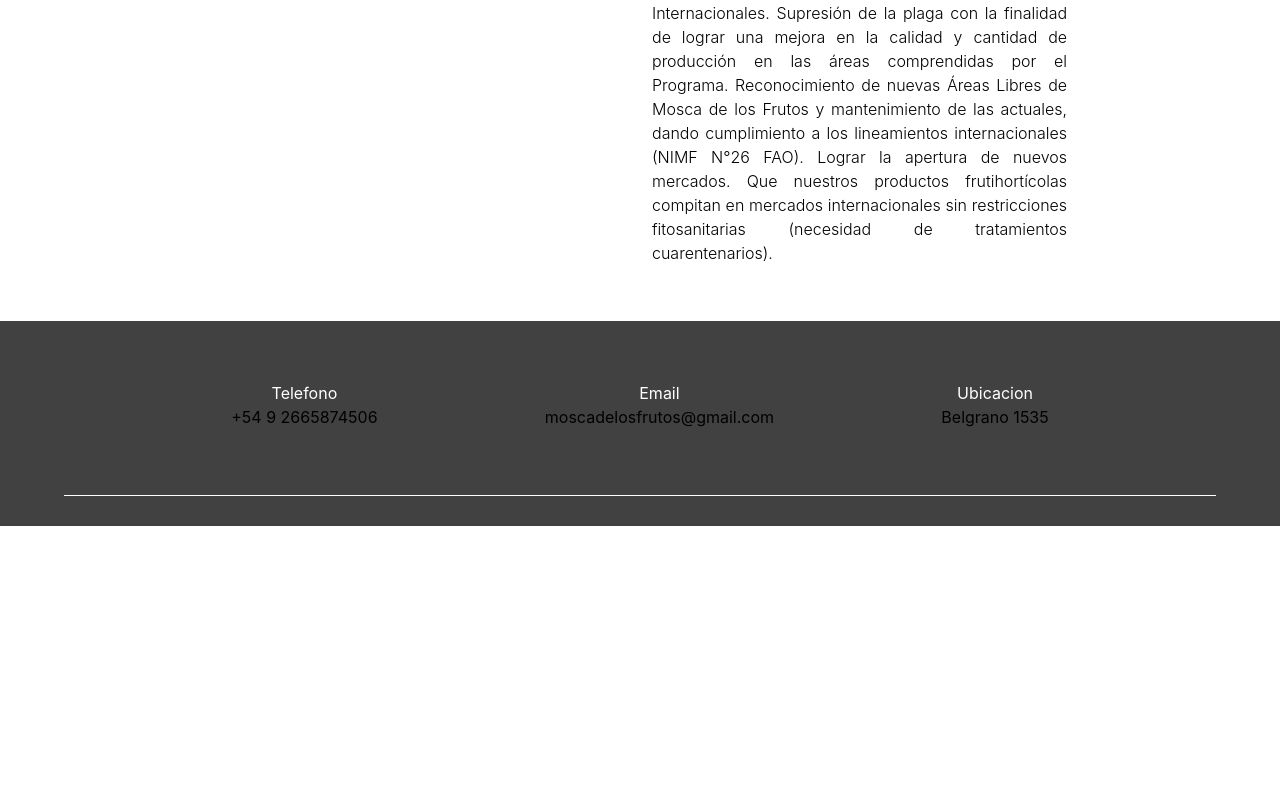
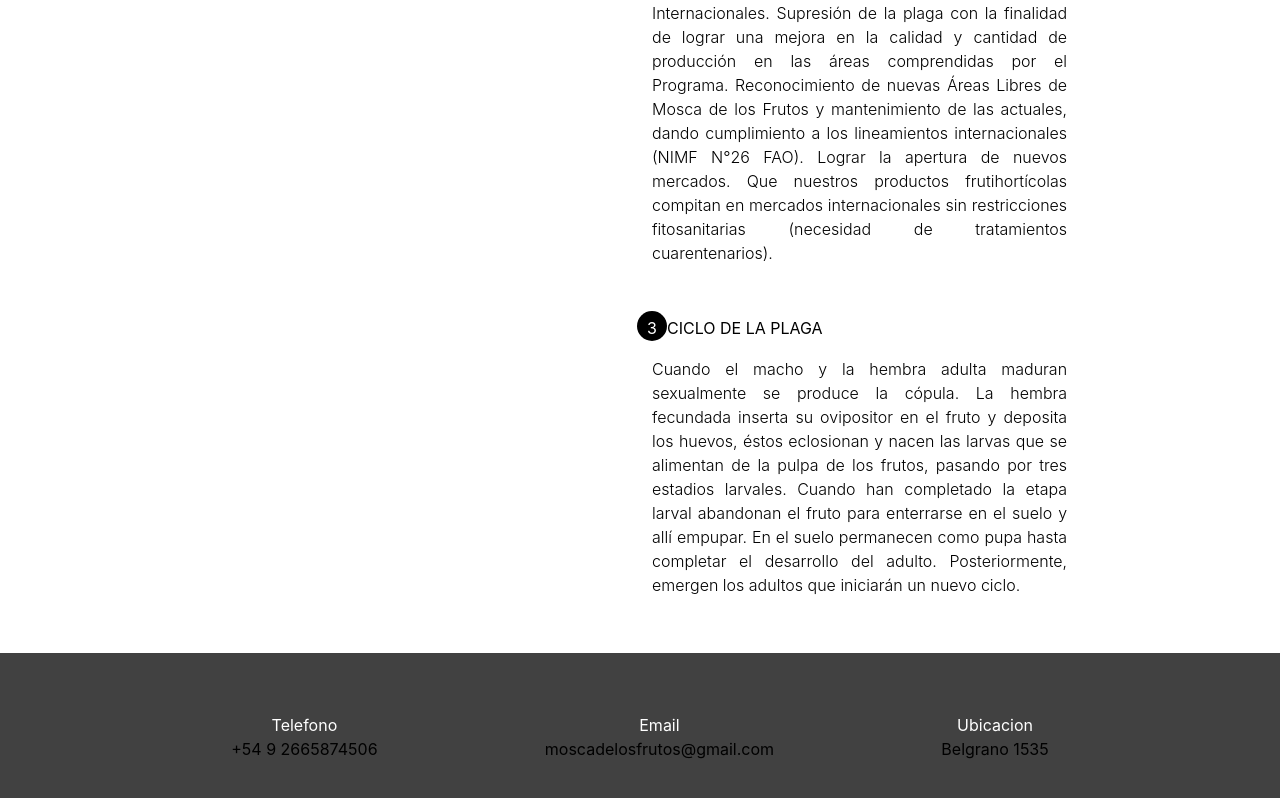
Before and after one commit to alequiro/mosca-de-los-frutos, a website: page quienesSomos.html in a window 1280 px wide. Shown: the part 1188-1986 px from the top of the page. Before the commit the page ends 1714 px from the top, so only its background shows below. Drawn offline with nearby package versions, Linux system fonts and the light colour scheme.

Commit message:
anexando dados en quienes somos

```diff
--- a/quienesSomos.html
+++ b/quienesSomos.html
@@ -67,7 +67,12 @@
 							Reconocimiento de nuevas Áreas Libres de Mosca de los Frutos y mantenimiento de las actuales, dando cumplimiento a los  lineamientos internacionales (NIMF N°26 FAO).
 							Lograr la apertura de nuevos mercados.
 							Que nuestros productos frutihortícolas compitan en mercados internacionales sin restricciones fitosanitarias (necesidad de tratamientos cuarentenarios).</p>
-					</div>
+              <p class="tituloChico typeDmSans typeBold"><span>3</span>CICLO DE LA PLAGA</p>
+              <p class=" textoChico typeDmSans">Cuando el macho y la hembra adulta maduran sexualmente se produce la cópula. La hembra fecundada inserta su ovipositor en el fruto y deposita los huevos,
+              éstos eclosionan y nacen las larvas que se alimentan de la pulpa de los frutos, pasando por tres estadios larvales. Cuando han completado la etapa larval abandonan el fruto para enterrarse
+              en el suelo y allí empupar. En el suelo permanecen como pupa hasta completar el desarrollo del adulto. Posteriormente, emergen los adultos que iniciarán un nuevo ciclo.</p>
+            </div>
+
 			</div>
 	  </div>
   	<!--footer del sitio-->
```
